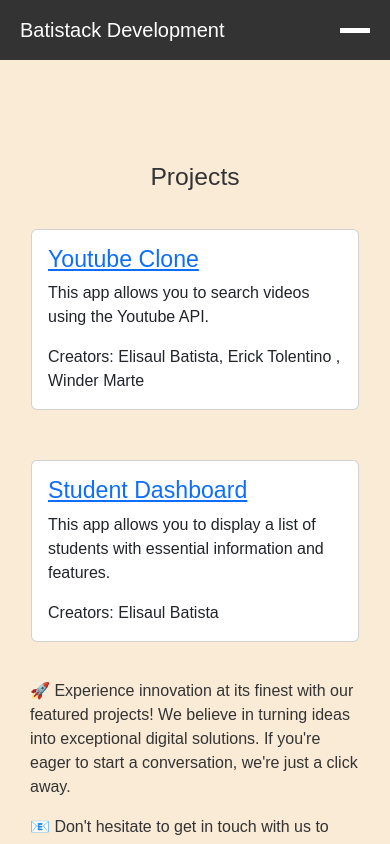
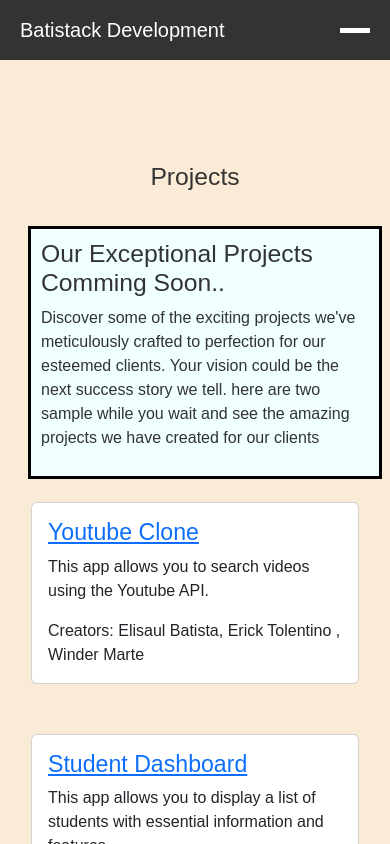
Before and after one commit to Batista0523/Batistack-Web, a React (Vite) app: page /projects in a window 390 px wide. Shown: the top 844 px of the page. Built offline with nearby package versions, Linux system fonts and the light colour scheme.

Commit message:
added comming soon...

```diff
--- a/src/components/Projects.jsx
+++ b/src/components/Projects.jsx
@@ -9,6 +9,14 @@
     <div className="container mt-5">
       <h2 className="text-center mb-4"> Projects</h2>
       <div className="row">
+        <div className="coming-soon">
+          <h2>Our Exceptional Projects Comming Soon..</h2>
+          <p>
+            Discover some of the exciting projects we've meticulously crafted to
+            perfection for our esteemed clients. Your vision could be the next
+            success story we tell. here are two sample while you wait and see the amazing projects we have created for our clients
+          </p>
+        </div>
         {projects.map((project, index) => (
           <div key={index} className="col-lg-4 mb-4">
             <div className="card">
--- a/src/components/projects.css
+++ b/src/components/projects.css
@@ -8,7 +8,12 @@
   grid-template-columns: repeat(auto-fill, minmax(250px, 1fr));
   grid-gap: 20px;
 }
-
+.coming-soon{
+  background-color: azure;
+  border: solid black;
+  padding: 15px;
+  margin: 20px;
+}
 .project {
   border: none;
   border-radius: 100px;
@@ -51,7 +56,12 @@
   .project {
     width: 45%;
   }
-
+  @media (max-width: 767px) {
+    .coming-soon {
+      padding: 10px;
+      margin: 10px;
+    }
+  }
   .portfolio h2 {
     font-size: 28px;
   }
```
